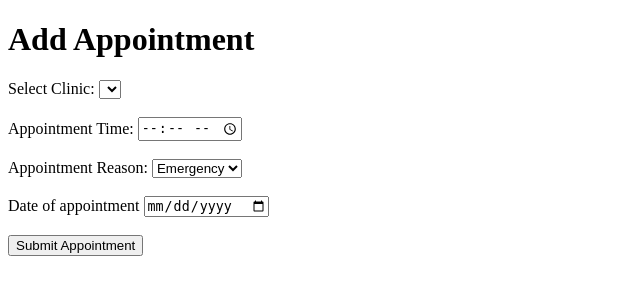
After one commit to suparna-here-123/Paws-and-Claws-v2, a FastAPI app: template templates/appointmentForm.html in a window 1280 px wide. The commit adds this page. Shown: the top 300 px of the page, without its empty margins (0-640 px from the left). Run offline with FastAPI, Linux system fonts and the light colour scheme; the template is opened without the code that fills it, so the values that code supplies are empty.

Commit message:
Added the appointments page

```diff
--- a/main.py
+++ b/main.py
@@ -1,5 +1,5 @@
 import mysql.connector
-from fastapi import FastAPI, Request
+from fastapi import FastAPI, Request, HTTPException
 from fastapi.responses import HTMLResponse, RedirectResponse
 from fastapi.templating import Jinja2Templates
 from pydantic import BaseModel
@@ -141,7 +141,7 @@ async def pet_edit(request : Request, p_id, pet_id) :
 
 def generate_VID() :
     cursor = db.cursor()
-    cursor.execute(f"SELECT v_id FROM vets order by v_id asc LIMIT 1")
+    cursor.execute(f"SELECT vet_id FROM vets order by vet_id asc LIMIT 1")
     last_vid = int(cursor.fetchall()[0][0][1:])
     new_vid = 'V' + str(last_vid - 1)
     cursor.close()
@@ -162,7 +162,7 @@ async def vet_add(request : Request):
     data = tuple(data)
 
     cursor = db.cursor()
-    sql = "INSERT INTO vets VALUE (%s, %s, %s, %s, %s, %s, %s)"
+    sql = "INSERT INTO vets VALUE (%s, %s, %s, %s, %s, %s, %s, %s)"
     cursor.execute(sql, data)
     db.commit()
     cursor.close()
@@ -202,11 +202,11 @@ async def vet_homepage(request: Request, v_id: str):
     vet_details = cursor.fetchone()
 
     # Retrieve pets associated with the vet
-    # cursor.execute("SELECT pet_id FROM pets WHERE vet_id = %s", (v_id,)) # need to see how to update the vet id to pets upon booking
-    # pets = cursor.fetchall()
+    cursor.execute("SELECT pet_id FROM pets WHERE vet_id = %s", (v_id,)) # need to see how to update the vet id to pets upon booking
+    pets = cursor.fetchall()
 
     cursor.close()
-    return templates.TemplateResponse("vetHomePage.html", {"request": request, "res": vet_details}) #, "pets": pets
+    return templates.TemplateResponse("vetHomePage.html", {"request": request, "res": vet_details, "pets": pets}) #, "pets": pets
 
 
 # -------------------------- VACCINATION FUNCTIONS --------------------------
@@ -242,3 +242,87 @@ async def vac_add(request : Request, pet_id: str):
 
 # now I need to start with apppointments. When an appointment is fixed, the vet id should be added to the pets table, so that I can view all the pets having appointments for the vet in the vet's homepage.
 # In the vet's homepage, the vet should be able to see all the upcoming pets and their details, their vaccination history, the option to update their vaccination history, the option to book a new appointment, view clinic details if admin, change the time of existing appointments, and delete appointments.
+
+# -------------------------- APPOINTMENT FUNCTIONS --------------------------
+
+# To generate appointment ID
+def generate_APPTID() :
+    cursor = db.cursor()
+    cursor.execute(f"SELECT appt_id FROM appointments order by appt_id asc LIMIT 1")
+    last_aid = int(cursor.fetchall()[0][0][1:])
+    new_aid = 'A' + str(last_aid - 1)
+    cursor.close()
+    return new_aid
+
+# To render appointment registration form
+@app.get("/appointment/add", response_class=HTMLResponse)
+async def render_appt_add(request: Request, pet_id: str, vet_id: str):
+    # Create a cursor and perform the query to get all clinic IDs for the given vet_id
+    cursor = db.cursor()
+    sql = "SELECT c_id FROM employments WHERE vet_id = %s"
+    cursor.execute(sql, (vet_id,))
+    results = cursor.fetchall()  # Fetch all results to handle multiple clinics
+    cursor.close()
+
+    # Check if clinic IDs were found
+    if not results:
+        raise HTTPException(status_code=404, detail="No clinics found for this vet.")
+
+    # Extract clinic IDs into a list
+    clinic_ids = [row[0] for row in results]
+
+    # Render the template with clinic IDs for selection
+    return templates.TemplateResponse("appointmentForm.html", {
+        "request": request,
+        "pet_id": pet_id,
+        "vet_id": vet_id,
+        "clinic_ids": clinic_ids  # Pass list of clinic IDs to the template
+    })
+
+# To add appointment to DB
+@app.post("/appointment/add")
+async def appt_add(request: Request, pet_id: str, vet_id: str):
+    # Get form data submitted by the vet, which includes clinic_id and other appointment details
+    form_data = await request.form()
+    appt_id = generate_APPTID()
+    data = list(value for key, value in form_data.items())
+    data.insert(0, appt_id)
+    updated_data = (data[0], data[1], vet_id, pet_id, *data[2:])
+    data = tuple(updated_data)
+
+    cursor = db.cursor()
+    sql = "INSERT INTO appointments VALUE (%s, %s, %s, %s, %s, %s, %s)"
+    sql = "UPDATE pets SET vet_id = %s WHERE pet_id = %s"
+    cursor.execute(sql, data)
+    db.commit()
+    cursor.close()
+
+    # Confirmation message
+    return {"Message": "Successfully added appointment!"}
+
+# To view the apoointments for that day
+@app.get("/appointment/view", response_class=HTMLResponse)
+async def view_appointments(request: Request, vet_id: str):
+    cursor = db.cursor()
+    sql = "SELECT * FROM appointments WHERE vet_id = %s and appt_date = curdate()"
+    cursor.execute(sql, (vet_id,))
+    res = cursor.fetchall()
+    return templates.TemplateResponse("appointmentView.html", {"request": request, "res" : res})
+
+# To delete an appointment
+@app.get("/appointment/delete")
+async def appt_delete(request: Request, appt_id: str):
+    cursor = db.cursor()
+    sql = "DELETE FROM appointments WHERE appt_id = %s"
+    cursor.execute(sql, (appt_id,))
+    db.commit()
+    cursor.close()
+    return {"Message": "Successfully deleted appointment!"}
+
+@app.get("/clinic/view", response_class=HTMLResponse)
+async def view_clinic(request: Request, admin_id: str):
+    cursor = db.cursor()
+    sql = "SELECT * FROM clinics WHERE admin_id = %s"
+    cursor.execute(sql, (admin_id,))
+    res = cursor.fetchall()
+    return templates.TemplateResponse("clinicView.html", {"request": request, "res" : res})
--- /dev/null
+++ b/templates/appointmentForm.html
@@ -0,0 +1,36 @@
+<!DOCTYPE html>
+<html lang="en">
+<head>
+    <meta charset="UTF-8">
+    <title>Add Appointment</title>
+</head>
+<body>
+    <h1>Add Appointment</h1>
+    <form method="POST" action="/appointment/add">
+        <!-- Clinic ID Dropdown -->
+        <label for="c_id">Select Clinic:</label>
+        <select name="c_id" id="c_id" required>
+            {% for clinic_id in clinic_ids %}
+                <option value="{{ clinic_id }}">{{ clinic_id }}</option>
+            {% endfor %}
+        </select><br><br>
+
+        <!-- Appointment Time Input -->
+        <label for="appt_time">Appointment Time:</label>
+        <input type="time" name="appt_time" id="appt_time" required><br><br>
+
+        <!-- Appointment Reason Dropdown -->
+        <label for="appt_reason">Appointment Reason:</label>
+        <select name="appt_reason" id="appt_reason" required>
+            <option value="Emergency">Emergency</option>
+            <option value="Vaccination">Vaccination</option>
+            <option value="Routine">Routine</option>
+        </select><br><br>
+
+        <label for="appt_date">Date of appointment</label>
+        <input type="date" id="appt_date" name="appt_date"><br><br>
+
+        <button type="submit">Submit Appointment</button>
+    </form>
+</body>
+</html>
```
Also changed, not shown: templates/appointmentView.html (added, +28 -0 lines), templates/clinicView.html (added, +27 -0 lines), templates/vetHomePage.html (+2 -10 lines).
